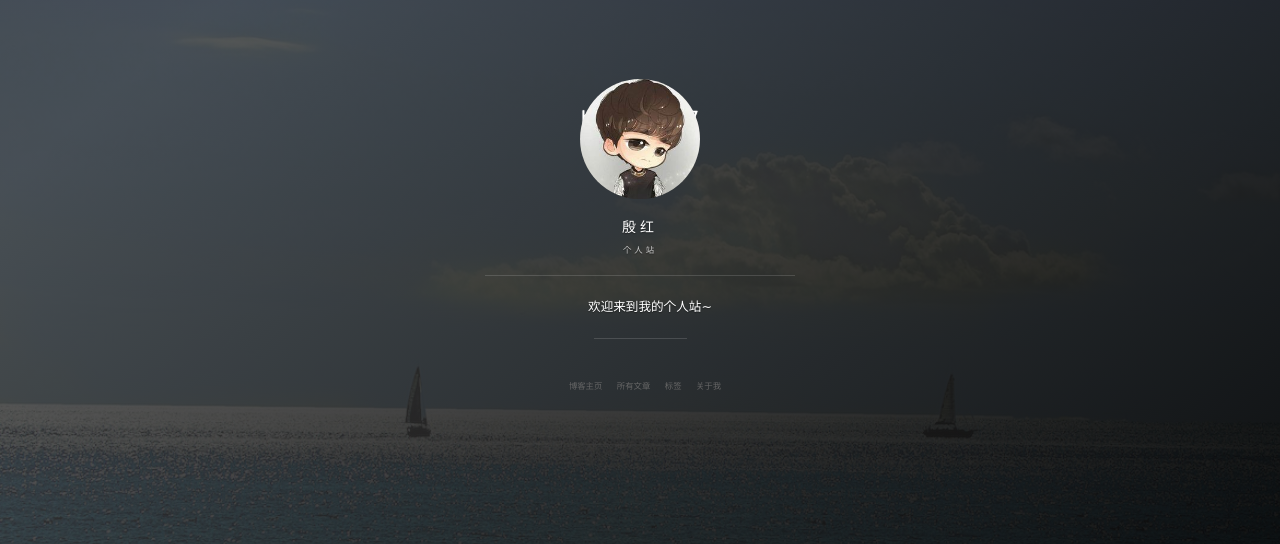
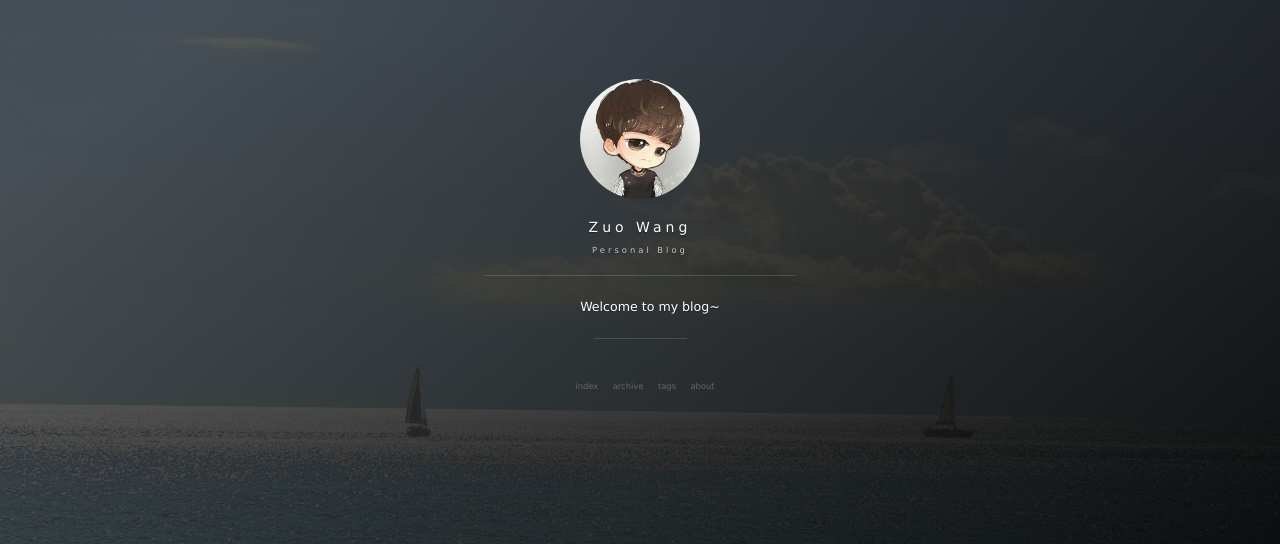
Before and after one commit to zuowang/zuowang.github.io, a Jekyll site: the page built from index.html, in a window 1280 px wide. Shown: the part 209-753 px from the top of the page. Built offline with Jekyll 4.4.1, drawn with Linux system fonts in a browser that asks for light colours; nearby versions of some CDN libraries; the list of posts is cut into pages by our own code; comment, search, counter and statistics services are not loaded; some of the changed text lies outside the part shown.

Commit message:
Update _config.yml

```diff
--- a/_config.yml
+++ b/_config.yml
@@ -1,12 +1,12 @@
 # Basic
-title: 殷红
-subtitle: 个人站
-description: 欢迎来到我的个人站~
+title: Zuo Wang
+subtitle: Personal Blog
+description: Welcome to my blog~
 # 头像里面的标题
-avatarTitle: hongyin0127
+avatarTitle: zuowang
 # 头像里面的描述
-avatarDesc: iOS / 机器学习
-url: "hongyin0127.github.io"
+avatarDesc: 机器视觉 / 深度学习
+url: "zuowang.github.io"
 
 # Comment
 comment:
@@ -15,15 +15,15 @@ comment:
 
 # Social
 social:
-    weibo: 5366874726
-    github: hongyin0127
+    weibo: harpe1999
+    github: zuowang
     # twitter:
-    mail: hongyin0127@icloud.com
+    mail: wangzuo.nj@qq.com
 
 # 百度统计
 # 使用博客模板请去掉或者更换 id
-#baidu:
-#    id: 8ba1c6be0953b6f9c2ba38e57f615421
+baidu:
+    id: c203919e27e0eb1440cf4bf28dc8aa44
 
 # Google Analytics
 # 使用博客模板请去掉或者更换 id
@@ -53,13 +53,13 @@ cover_color: clear
 
 # The blog button should not be removed.
 blog_button:
-    title: 博客主页
+    title: index
 
 # Navigation buttons in the front page.s
 nav:
-    - {title: 所有文章, description: archive, url: '/archive'}
-    - {title: 标签, description: tags, url: '/tags'}
-    - {title: 关于我, description: about, url: '/about'}
+    - {title: archive, description: archive, url: '/archive'}
+    - {title: tags, description: tags, url: '/tags'}
+    - {title: about, description: about, url: '/about'}
 
 
 # Pagination
```
